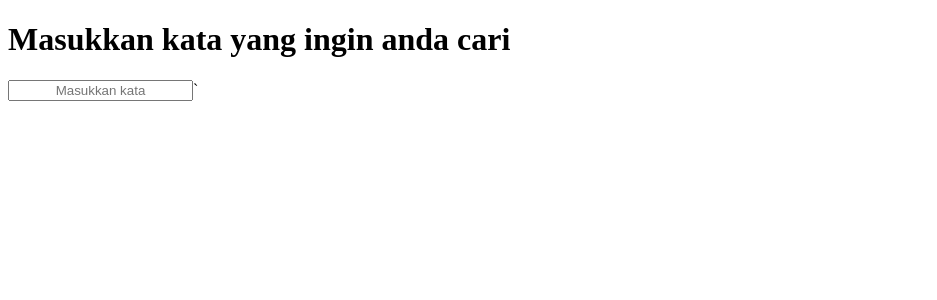
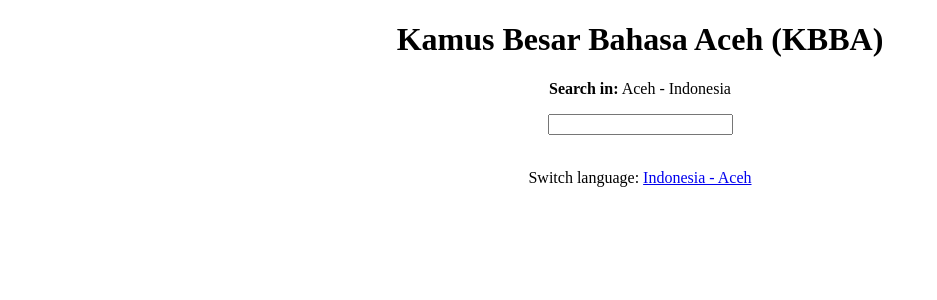
Before and after one commit to rizalilhamm/acehnese-dictionary, a Flask app: template app/templates/search_vocabulary.html in a window 1280 px wide. Shown: the top 300 px of the page, without its empty margins (0-937 px from the left). Run offline with Flask 2, Linux system fonts and the light colour scheme; the template is opened without the code that fills it, so the values that code supplies are empty; some libraries are stand-ins or nearby versions.

Commit message:
Add: Search layout search type

```diff
--- a/app/templates/search_vocabulary.html
+++ b/app/templates/search_vocabulary.html
@@ -8,12 +8,22 @@
 	</script>
 	<link href="http://ajax.googleapis.com/ajax/libs/jqueryui/1.8.16/themes/ui-lightness/jquery-ui.css" rel="stylesheet" type="text/css" />
 </head>
-<body>
-	<h1>Masukkan kata yang ingin anda cari</h1>
+<body style="text-align: center;">
+	<h1>Kamus Besar Bahasa Aceh (KBBA)</h1>
 	<!-- <input type="text" id="tags">
 	<input type="submit" value="detail"> -->
-	<input type="text" placeholder="Masukkan kata" id="tags" style="text-align: center;">`
+	{% if not search_type or search_type == 'aceh-indonesia' %}
+		<p><b>Search in:</b> Aceh - Indonesia</p>
+	{% elif search_type == 'indonesia-aceh' %}
+		<p><b>Search in:</b> Indonesia - Aceh</p>
+	{% endif %}
+	<input type="text" id="tags" style="text-align: center;"><br><br>
 
+	{% if search_type == 'indonesia-aceh' %}
+		<p>Switch language: <a href="search?language=aceh-indonesia">Aceh - Indonesia</a></p>
+	{% elif search_type == 'aceh-indonesia' or not search_type %}
+		<p>Switch language: <a href="search?language=indonesia-aceh">Indonesia - Aceh</a></p>
+	{% endif %}
 	<script>
 $( function() {
 	var availableTags = [
@@ -21,7 +31,7 @@ $( function() {
 			"{{language}}",
 		{% endfor %}
 	];
-	$( "#tags" ).autocomplete({
+	$("#tags").autocomplete({
 	source: availableTags
 	});
 } );
```
